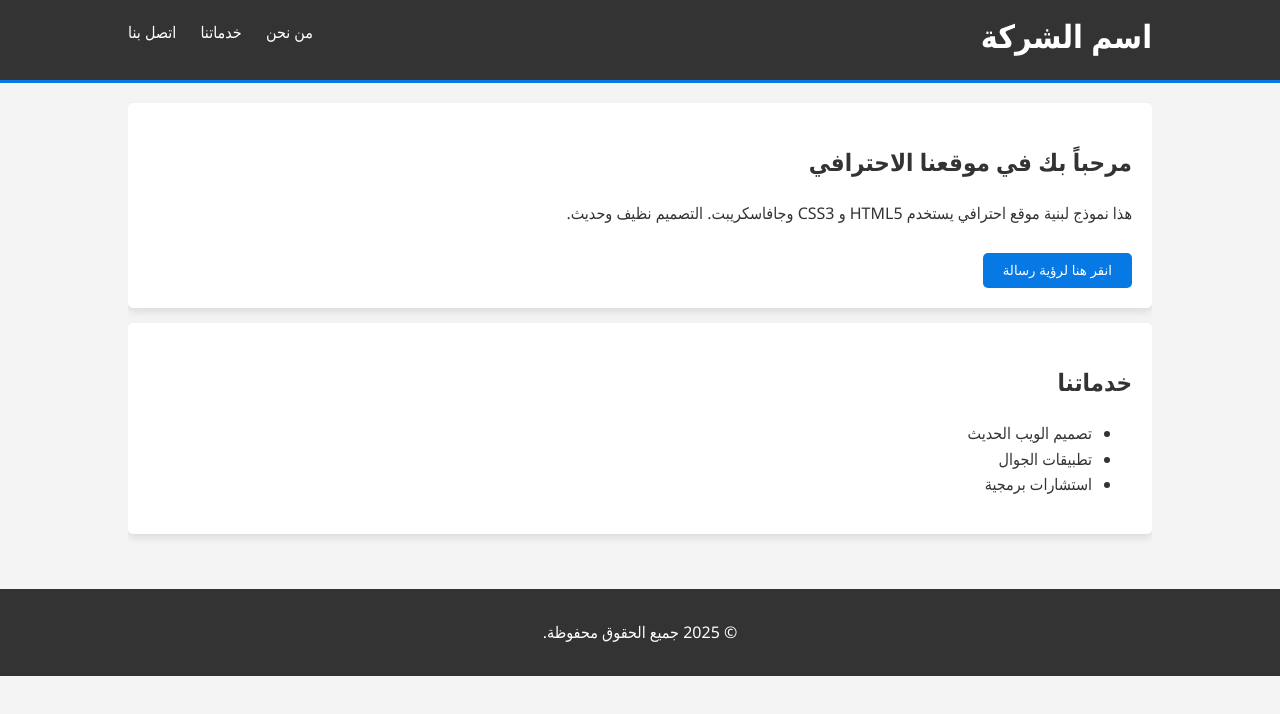
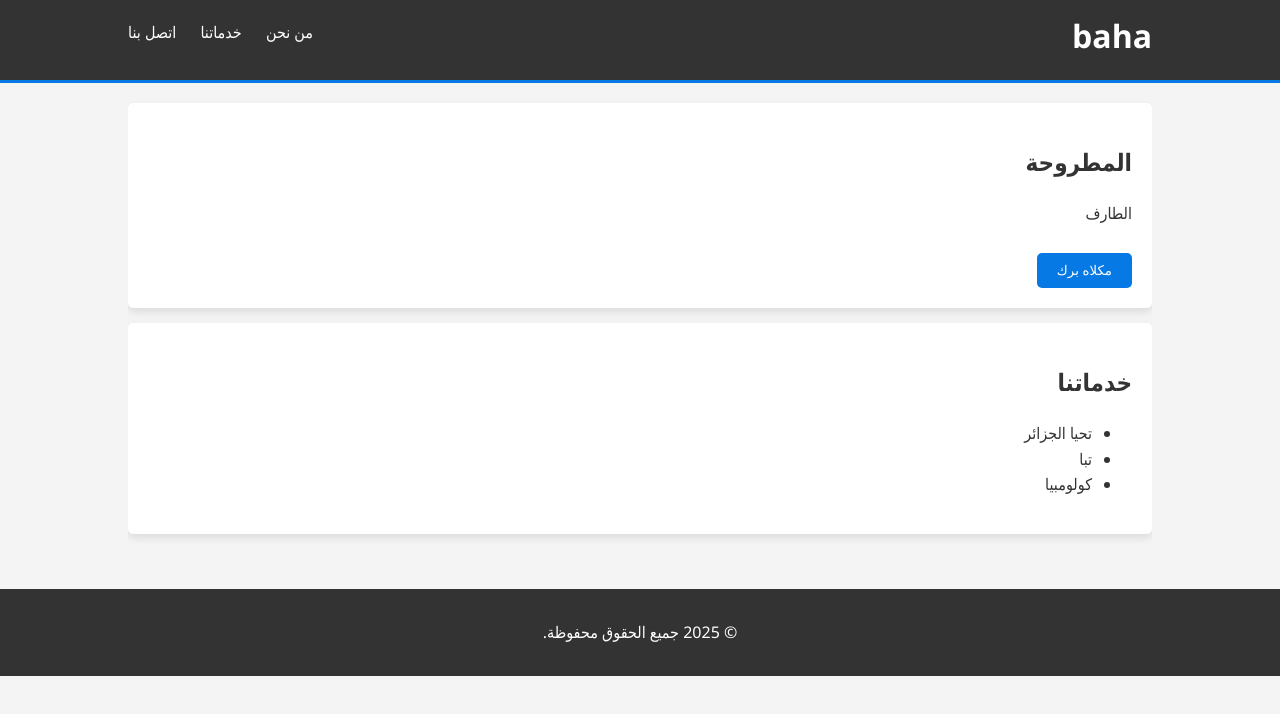
Before and after one commit to bahakeddache52-cloud/bahakeddache52-cloud.github.io, a plain HTML site: page index.html in a window 1280 px wide. Drawn offline with Linux system fonts and the light colour scheme.

Commit message:
Update index.html

```diff
--- a/index.html
+++ b/index.html
@@ -3,14 +3,14 @@
 <head>
     <meta charset="UTF-8">
     <meta name="viewport" content="width=device-width, initial-scale=1.0">
-    <title>موقع احترافي | الصفحة الرئيسية</title>
+    <title>BAHA.DZ| الصفحة الرئيسية</title>
     <!-- ربط ملف CSS الخارجي -->
     <link rel="stylesheet" href="styles.css">
 </head>
 <body>
     <header>
         <div class="container">
-            <h1>اسم الشركة</h1>
+            <h1>baha</h1>
             <nav>
                 <ul>
                     <li><a href="#about">من نحن</a></li>
@@ -23,17 +23,17 @@
 
     <main class="container">
         <section id="about">
-            <h2>مرحباً بك في موقعنا الاحترافي</h2>
-            <p>هذا نموذج لبنية موقع احترافي يستخدم HTML5 و CSS3 وجافاسكريبت. التصميم نظيف وحديث.</p>
-            <button id="actionButton">انقر هنا لرؤية رسالة</button>
+            <h2>المطروحة </h2>
+            <p>الطارف</p>
+            <button id="actionButton">مكلاه برك</button>
         </section>
 
         <section id="services">
             <h2>خدماتنا</h2>
             <ul>
-                <li>تصميم الويب الحديث</li>
-                <li>تطبيقات الجوال</li>
-                <li>استشارات برمجية</li>
+                <li>تحيا الجزائر</li>
+                <li>تبا</li>
+                <li>كولومبيا</li>
             </ul>
         </section>
     </main>
```
